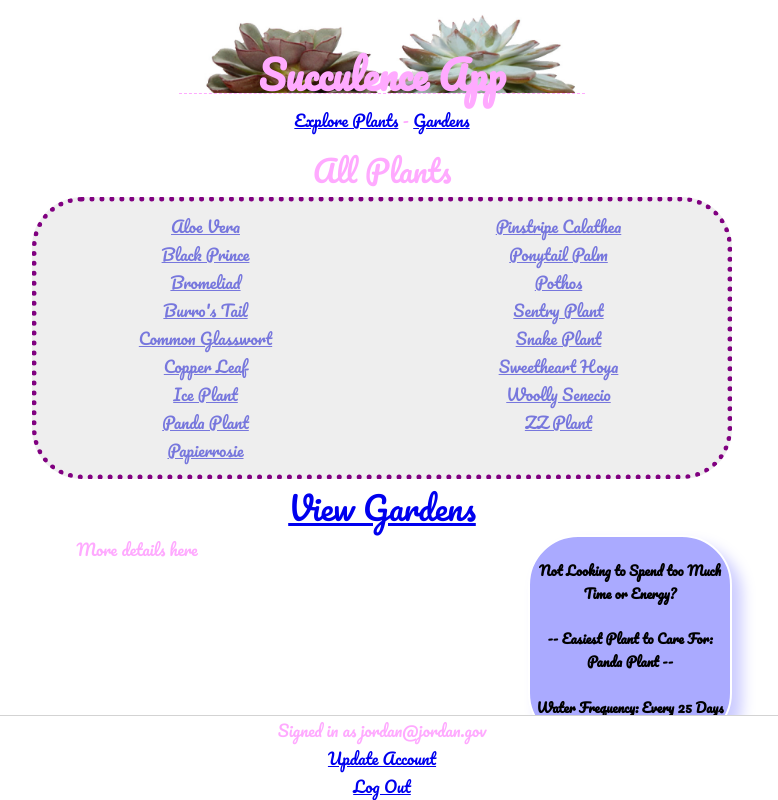
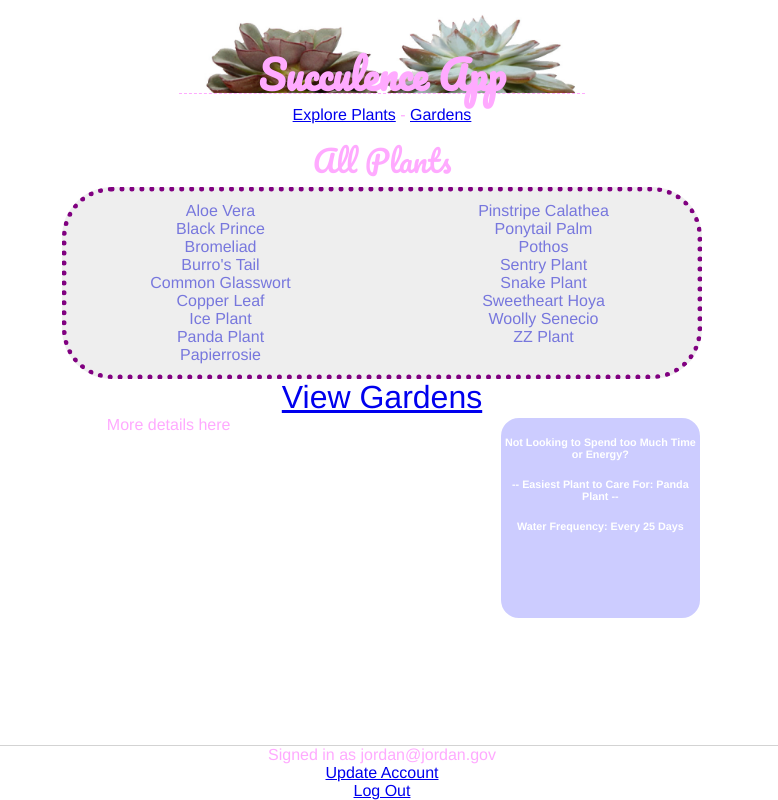
Before and after one commit to jordaninthewind/succulence-fis-project, a Rails app: page /plants in a window 1280 px wide. Shown: the whole page, without its empty margins (258-1036 px from the left). Run offline with Rails 7, Linux system fonts and the light colour scheme; a user stored in the database is signed in; data comes from the database, SQL or seed files in the repository; data that the repository does not hold is empty; style sheets or scripts are compiled from the project's sources; some libraries are stand-ins or nearby versions.

Commit message:
replaced grid section for plants body view

```diff
--- a/app/assets/javascripts/plants.js
+++ b/app/assets/javascripts/plants.js
@@ -25,19 +25,26 @@ function Plant(obj) {
 	this.image_url = obj.image_url
 }
 
-Plant.prototype.dataBlob = function() {
-	return     `<div><img class="image_border" src='${this.image_url}' width="200px" height="200px"></div>
-			<br><div><em><strong>Name: </strong>${this.name}</em></div>
-			    <div><em><strong>Watering Frequency:</strong> ${this.water_frequency}</em></div>
-				<div><em><strong>Genus:</strong> ${this.genus}</em></div>`;
+Plant.prototype.dataBlobPic = function() {
+	return     `<div class="col-left">
+					<img class="image_border" src='${this.image_url}' width="200px" height="200px">
+				</div>`;
 }
 
-Plant.prototype.lineFormat = function() {
-	return     `<div class="row"><div class="col-sm-4"<img class="image_border" src='${this.image_url}' width="200px" height="200px"></div>
-			<br><div class="col-sm-6"><div><em><strong>Name:</strong> ${this.name}</em></div>
-			    <div><em><strong>Watering Frequency:</strong> ${this.water_frequency}</em></div>
-				<div><em><strong>Genus:</strong> ${this.genus}</em></div>`;
+Plant.prototype.dataBlobInfo = function() {
+	return     `<div id="plant-info" class="col-center"><br><br><br>
+					<div><em><strong>Name: </strong>${this.name}</em></div>
+			    	<div><em><strong>Watering Frequency:</strong> ${this.water_frequency}</em></div>
+					<div><em><strong>Genus:</strong> ${this.genus}</em></div>
+				</div>`;
 }
+
+// Plant.prototype.lineFormat = function() {
+// 	return     `<div ><div><img class="image_border" src='${this.image_url}' width="200px" height="200px"></div>
+// 			<br><div ><div><em><strong>Name:</strong> ${this.name}</em></div>
+// 			    <div><em><strong>Watering Frequency:</strong> ${this.water_frequency}</em></div>
+// 				<div><em><strong>Genus:</strong> ${this.genus}</em></div>`;
+// }
 
 function bindPlantsListeners() {
 	console.log('plants listener')
@@ -61,7 +68,7 @@ function getPlantInfo() {
 
 		var url = $(this).attr('href');
 		fetch(`${url}.json`, {credentials: 'same-origin'})
-			.then((res) => res.json())
+			.then((res) => {return res.json()})
 			.then((object) => $(this).after(plantPartialUpdater(object)))
 			});
 	};
@@ -69,7 +76,8 @@ function getPlantInfo() {
 
 function plantPartialUpdater(obj) {
 	var currentPlant = new Plant(obj);
-	$("div.plant_show").html(currentPlant.dataBlob());
+	$("div.plant_show").html(currentPlant.dataBlobPic());
+	$("div.plant-show-detail").html(currentPlant.dataBlobInfo());
 }
 
 // Possible Features to Add
--- a/app/assets/stylesheets/application.css
+++ b/app/assets/stylesheets/application.css
@@ -14,13 +14,15 @@
  *= require_self
  */
 
+
+@media screen and (min-width: 500px) {
 	body {
 	  margin-left: auto;
 	  margin-right: auto;
 	  text-align: center;
-  font-family: Pacifico;
 	  color: #faf;
-  max-width: 700px;
+	  width: 50vw;
+	  font-family: Helvetica;
 	}
 
 	.container {
@@ -31,6 +33,7 @@ body {
 	#title {
 		position: relative;
 		padding-bottom: 5px;
+		font-family: Pacifico;
 	}
 
 	#title h1 {
@@ -98,12 +101,27 @@ body {
 	}
 
 	#plant_commentary {
-	width: 200px;
+		width: auto;
+		height: 200px;
 		margin-left: 10px;
-	background-color: #aaf;
-	color: #000;
+		background-color: rgba(170,170,255,.6);
+		color: white;
+		font-size: 13px;
 		text-align: center;
 		border: 2px solid white;
+		border-radius: 20px;
+		/*filter: drop-shadow(10px 10px 7px #ccf);*/
+	}
+
+	#plant-info {
+		margin-top: 10px;
+		width: auto;
+		height: 200px;
+		margin-left: 10px;
+		color: #000;
+		font-size: 13px;
+		text-align: center;
+		border: 2px solid #faf;
 		border-radius: 50px;
 		filter: drop-shadow(10px 10px 7px #ccf);
 	}
@@ -123,17 +141,25 @@ body {
 
 	}
 
+	.plant-grid {
+		display: grid;
+		grid-template-columns: repeat(3, 1fr);
+		grid-auto-rows: 200px;
+		/*minmax(100px, auto);*/
+	}
+
 	.col-left {
-	width: 30%;
-	display: inline-block;
-	padding-right: 20px;
-	float: left;
+		grid-column: 2;
+		grid-row: 1;
+	}
+
+	.col-center {
+		grid-column: 1;
+		grid-row: 1;
 	}
 
 	.col-right {
-	position: relative;
-	width: 30%;
-	display: inline-block;
-	margin-left: 20px;
-	float: right;
+		grid-column: 3;
+		grid-row: 1;
 	}
+}
--- a/app/views/plants/edit.html.erb
+++ b/app/views/plants/edit.html.erb
@@ -1,6 +1,5 @@
 Edit Plant:
 
-<%#= render partial: 'form', locals: {:plant => @plant} %>
 <%= form_for @plant, :url => {:controller => 'plants', :action => 'update'} do |f| %> <br>
 
 <%= f.label 'Common Name:' %>
--- a/app/views/plants/index.html.erb
+++ b/app/views/plants/index.html.erb
@@ -4,13 +4,14 @@
 	<div id="plant_container" class="container">
 		<% @plants.each do |plant| %>
 
-		<div><%= link_to plant.name, plant_path(plant), {:style=>'color:#77d;'} %><%if current_user.admin %><%= link_to "Edit", edit_admin_plant_path(plant) %><%end%></div>
+		<div><%= link_to plant.name, plant_path(plant), {:style=>'color:#77d;text-decoration:none;'} %><%if current_user.admin %><%= link_to "Edit", edit_admin_plant_path(plant) %><%end%></div>
 		<% end %>
 
 	</div>
 	<%= link_to "View Gardens", gardens_path, { :style=>"font-size:2em;"} %>
-	<div>
-		<div class="plant_show col-left">More details here</div>
+	<div class="plant-grid">
+		<div class="plant_show">More details here</div>
+		<div class="plant-show-detail"></div>
 		<div id="plant_commentary" class="col-right">
 			<h5>Not Looking to Spend too Much Time or Energy?</h5>
 			<h5><strong> -- Easiest Plant to Care For: <%= Plant.low_demand.name %> -- </strong></h5>
@@ -19,6 +20,9 @@
 	</div>
 </div>
 
+
+
+
 <script>
   bindPlantsListeners();
 </script>
```
Also changed, not shown: app/views/plants/new.html.erb (+5 -3 lines), 1 other file. Lines whose indentation alone changed are shown as unchanged.
